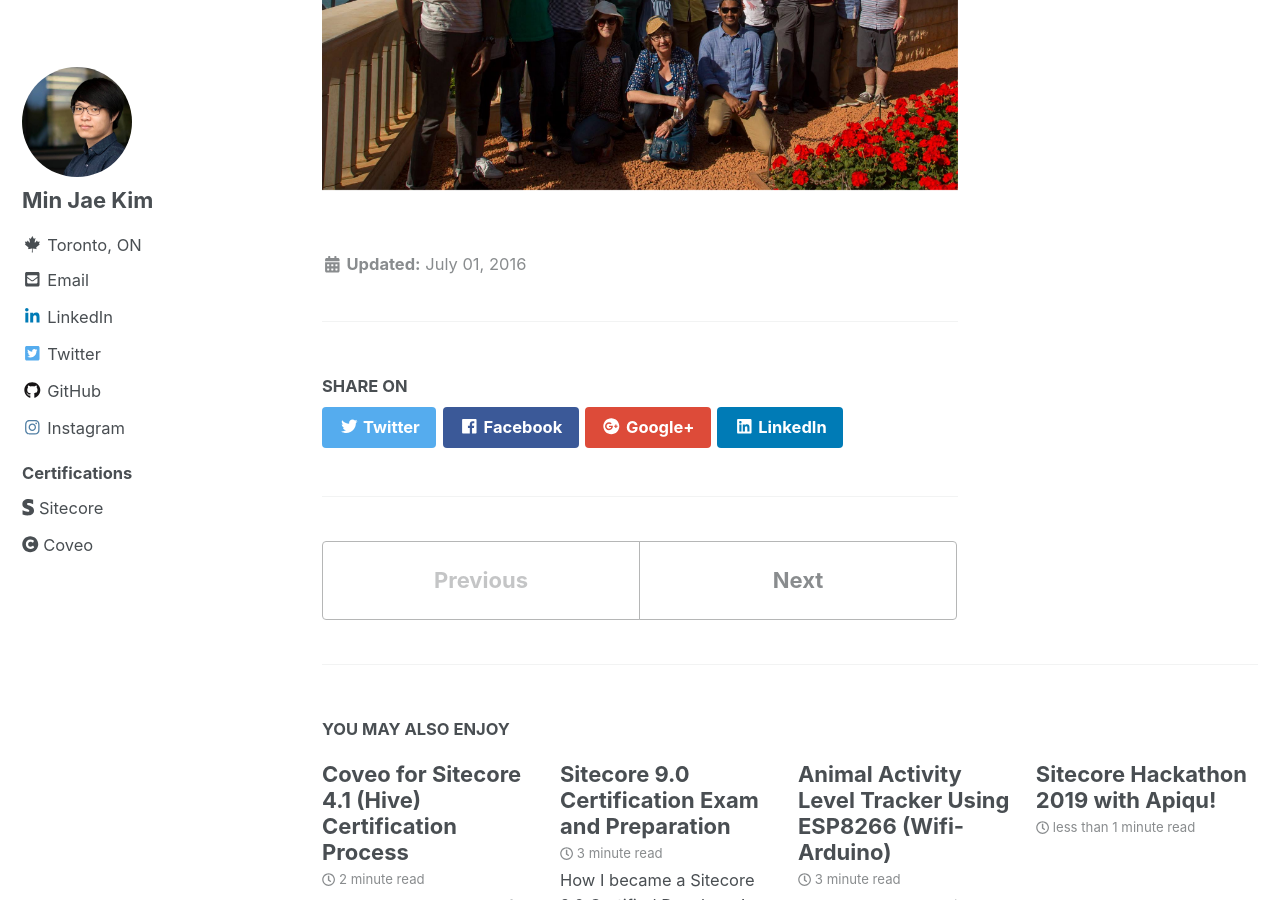
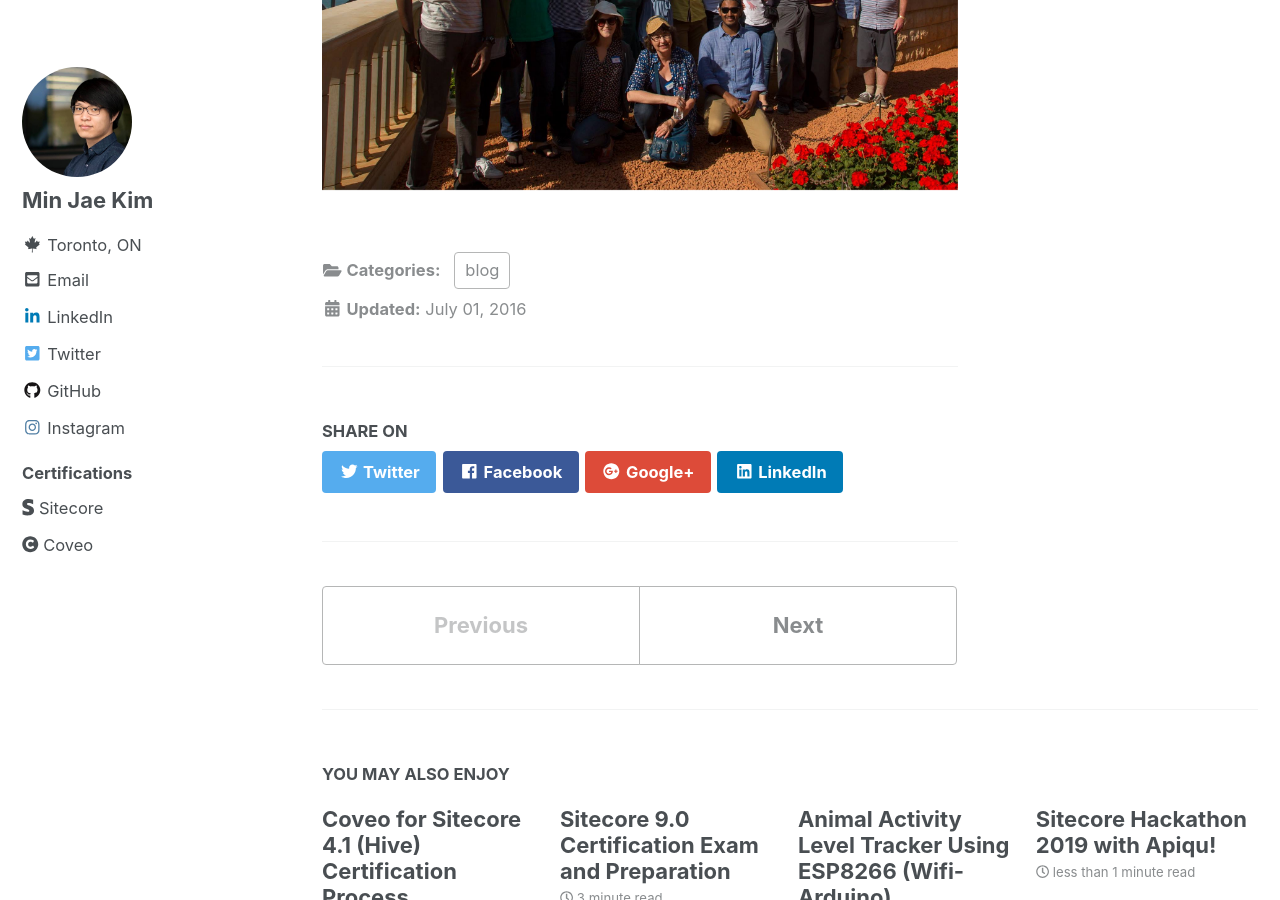
Before and after one commit to kimmminjae/kimmminjae.github.io, a Jekyll site: the page built from _posts/2016-07-01-my-experience-learning-about-tech-entrepreneurship-at-technion-israel-institute-of-technology.md, in a window 1280 px wide and 900 px high, scrolled down 518 px. Built offline with Jekyll 4.4.1, drawn with Linux system fonts in a browser that asks for light colours; cached includes are drawn as plain includes.

Commit message:
Update from Forestry.io minjae.kim96@gmail.com updated _posts/2016-07-01-my-experience-learning-about-tech-entrepreneurship-at-technion-israel-institute-of-technology.md

```diff
--- a/_posts/2016-07-01-my-experience-learning-about-tech-entrepreneurship-at-technion-israel-institute-of-technology.md
+++ b/_posts/2016-07-01-my-experience-learning-about-tech-entrepreneurship-at-technion-israel-institute-of-technology.md
@@ -1,7 +1,8 @@
 ---
 title: My Experience Learning About Tech Entrepreneurship at Technion – Israel Institute
   of Technology
-categories: []
+categories:
+- blog
 excerpt: ''
 tags: []
 date: 2016-07-01 00:00:00 -0400
```
